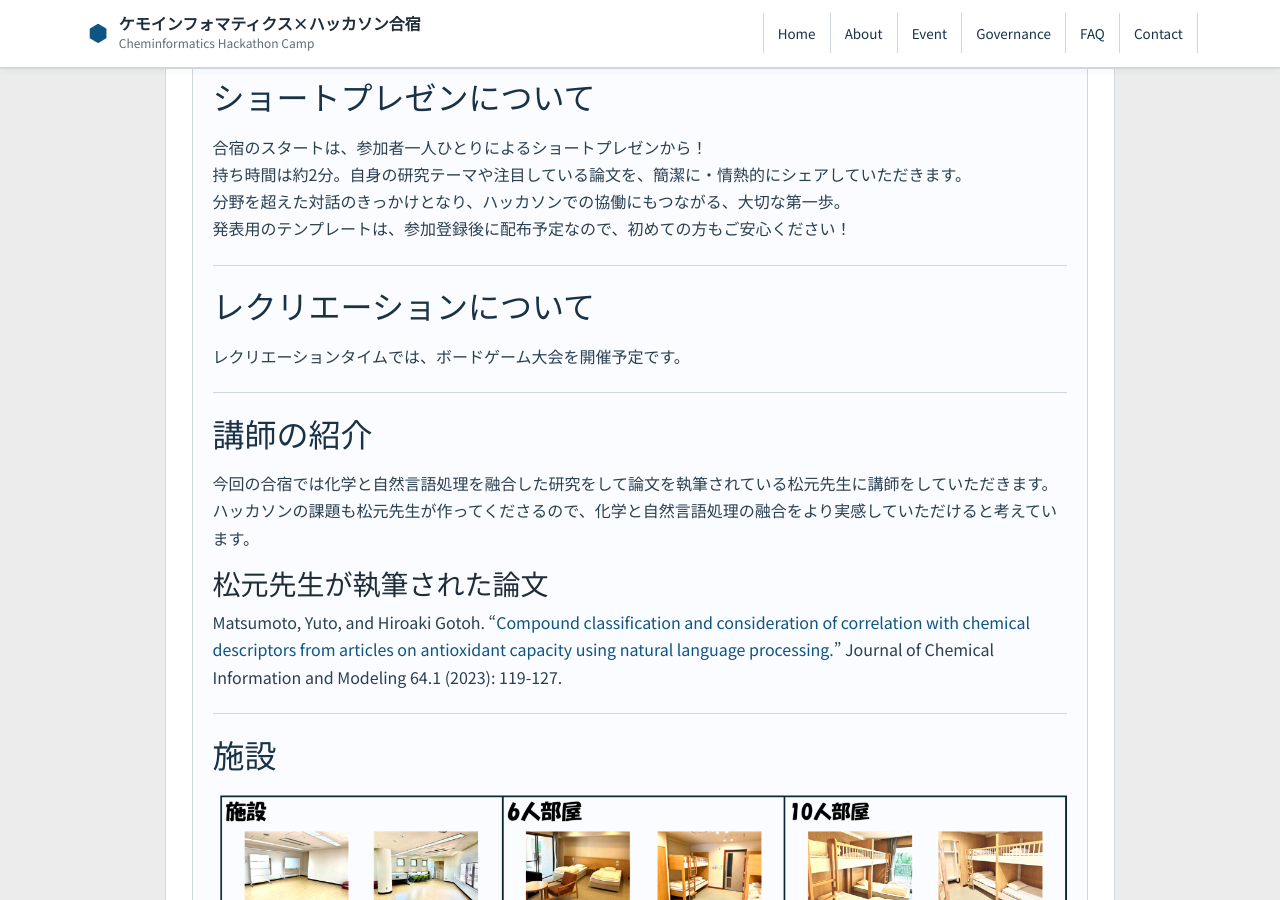
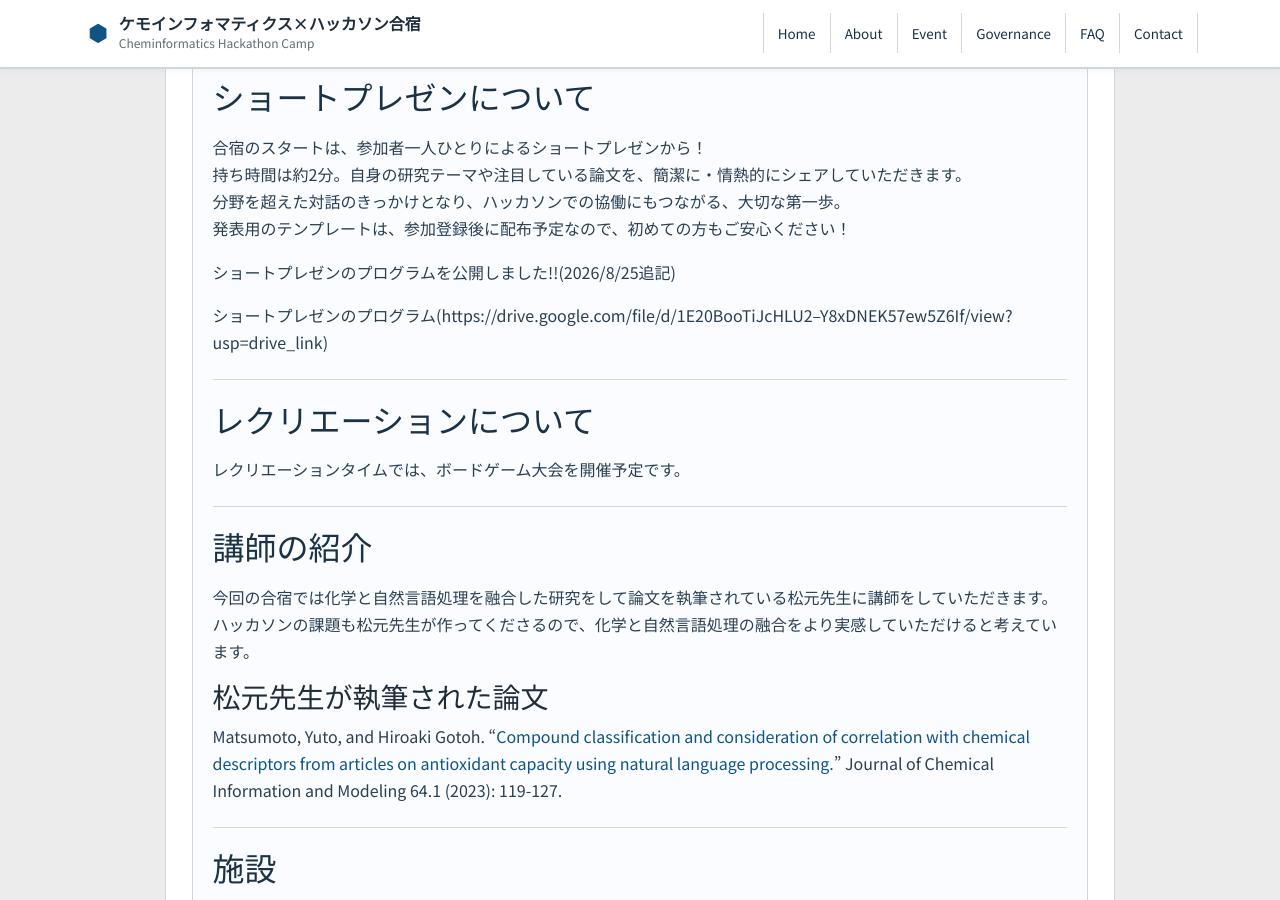
Before and after one commit to Cheminformatics-hackathon/homepage, a Jekyll site: the page built from event_information/event-2.md, in a window 1280 px wide and 900 px high, scrolled down 1898 px. Built offline with Jekyll 4.4.1, drawn with Linux system fonts in a browser that asks for light colours; a style sheet for code colours, icons or effects is not loaded.

Commit message:
ショートプレゼンのプログラム追加

```diff
--- a/event_information/event-2.md
+++ b/event_information/event-2.md
@@ -77,6 +77,10 @@ body_class: event-page
 分野を超えた対話のきっかけとなり、ハッカソンでの協働にもつながる、大切な第一歩。
 発表用のテンプレートは、参加登録後に配布予定なので、初めての方もご安心ください！
 
+ショートプレゼンのプログラムを公開しました!!(2026/8/25追記)
+
+ショートプレゼンのプログラム(https://drive.google.com/file/d/1E20BooTiJcHLU2--Y8xDNEK57ew5Z6If/view?usp=drive_link)
+
 ---
 ## レクリエーションについて
 レクリエーションタイムでは、ボードゲーム大会を開催予定です。
```
